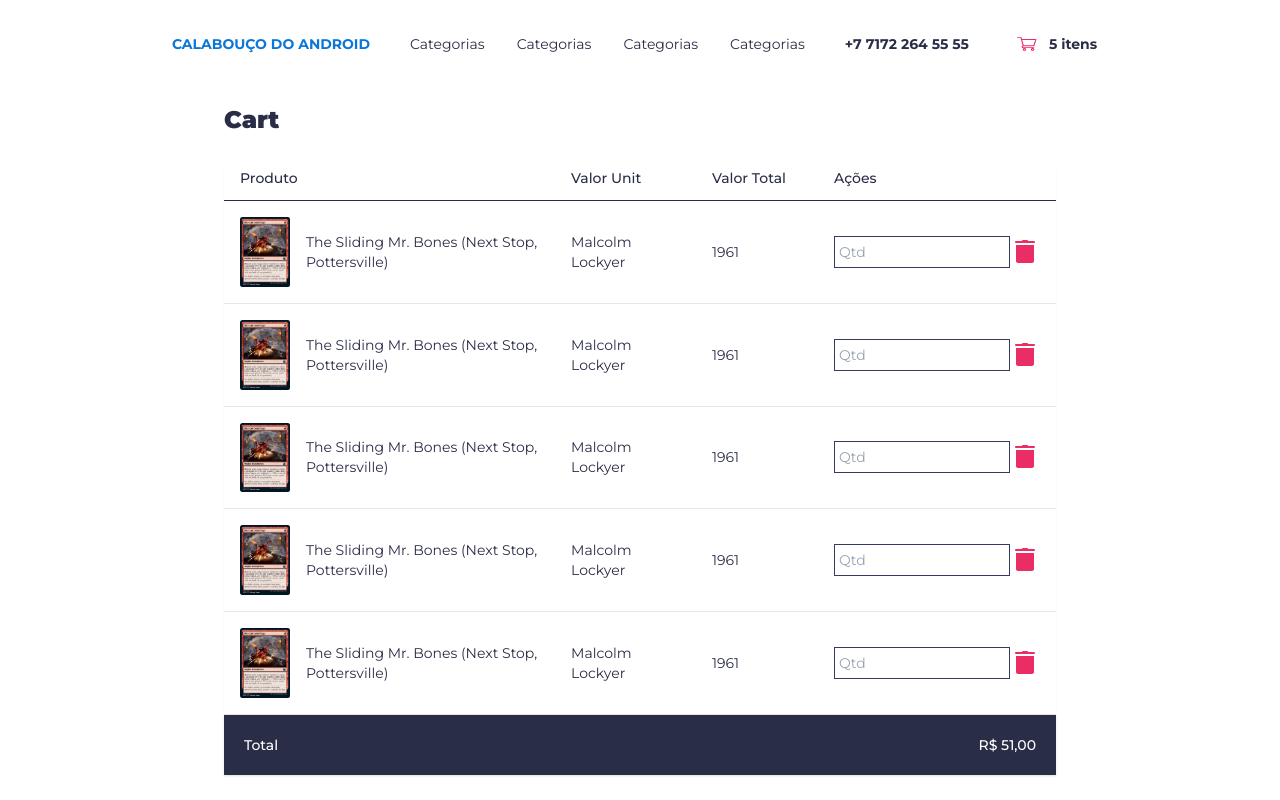
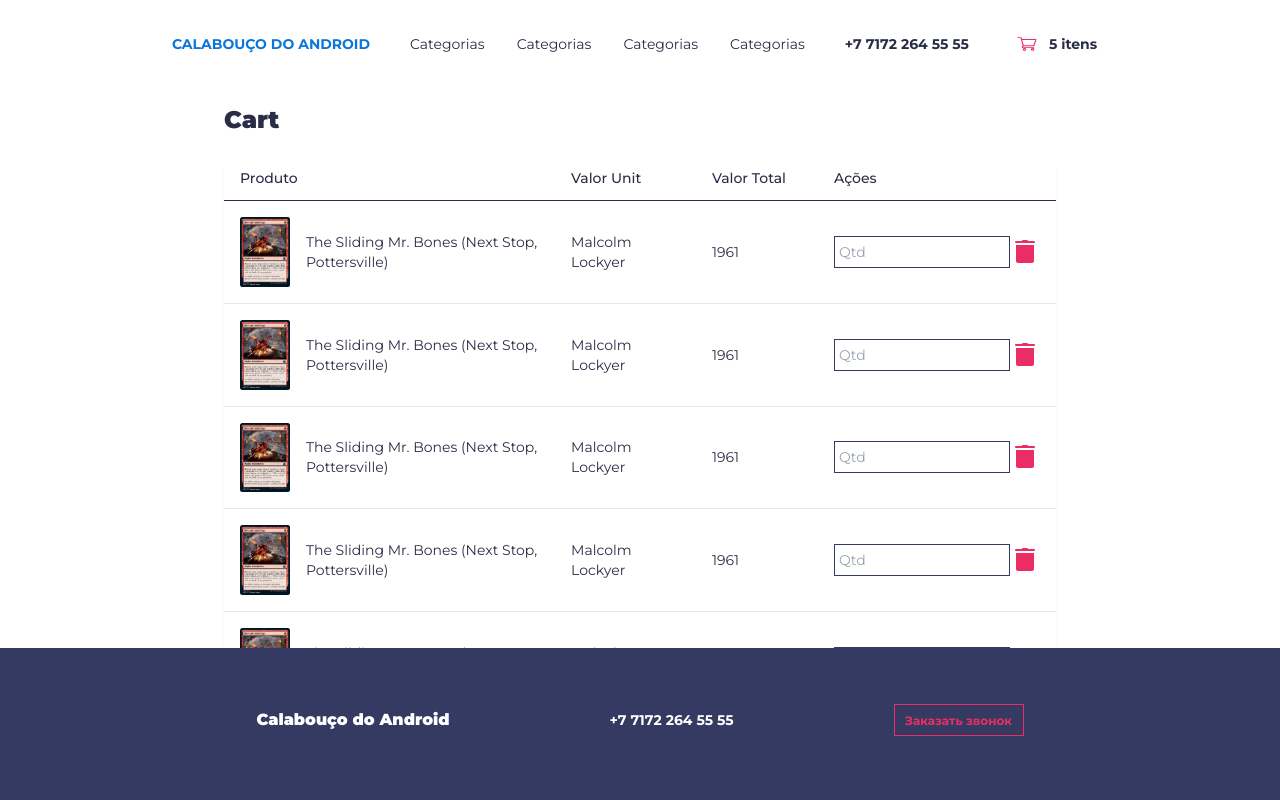
Before and after one commit to paulorievrs/next-marketplace-mtg, a Next.js app: page /carrinho in a window 1280 px wide. Shown: the top 800 px of the page. Built offline with nearby package versions, Linux system fonts and the light colour scheme.

Commit message:
altering footer style

```diff
--- a/components/Footer/Footer.tsx
+++ b/components/Footer/Footer.tsx
@@ -3,7 +3,8 @@ import Button from "../Button/Button";
 
 export default function Footer() {
   return (
-    <div className="flex flex-col  items-center pt-14 pb-16 gap-8 bg-dark-primary mt-24 md:flex-row md:justify-center md:gap-40">
+    <div className="lg:fixed lg:bottom-0 w-full">
+      <div className="flex flex-col items-center pt-14 pb-16 gap-8 bg-dark-primary mt-24 md:flex-row md:justify-center md:gap-40">
         <Body fontWeight="font-black" fontSize="text-base" color="text-white">
           Calabouço do Android
         </Body>
@@ -14,5 +15,6 @@ export default function Footer() {
           <Button variant="outline">Заказать звонок</Button>
         </div>
       </div>
+    </div>
   );
 }
```
Lines whose indentation alone changed are shown as unchanged.
